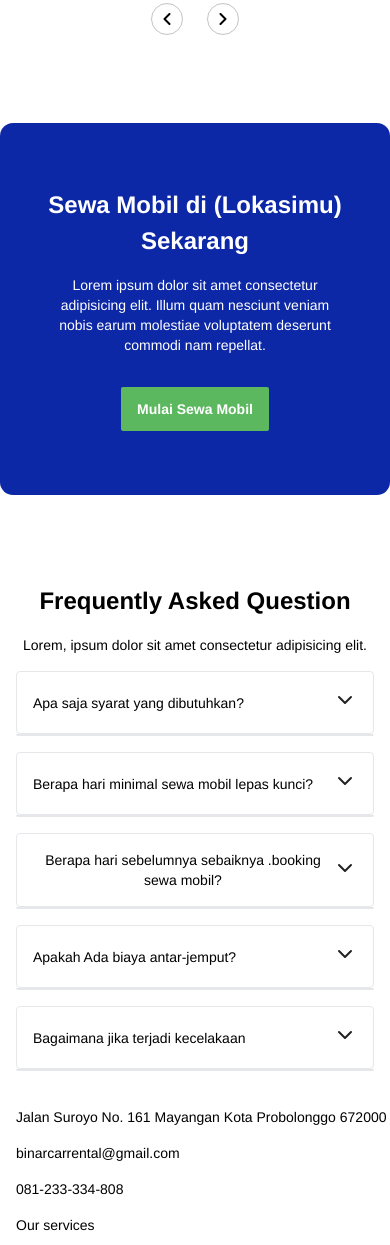
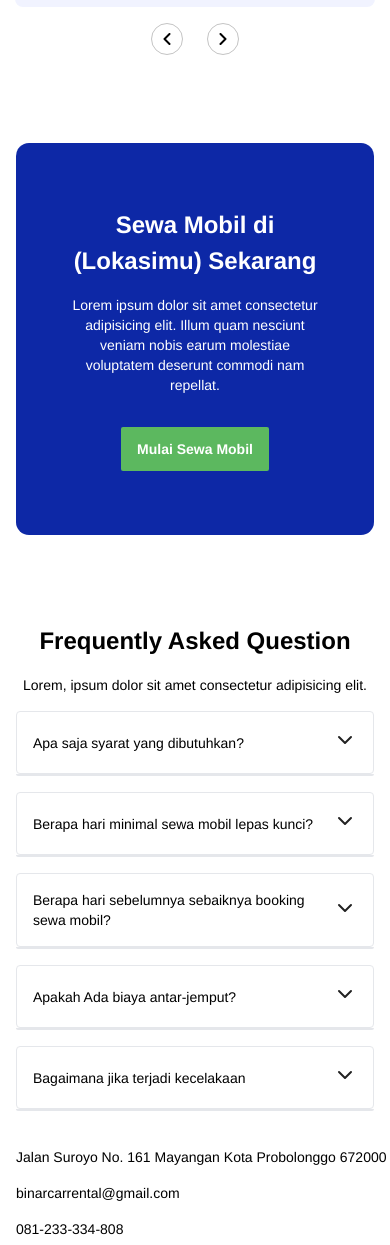
Before and after one commit to XisUndefined/24001117-synrgy7-muh-bcr-ch2, a website: page index.html in a window 390 px wide. Shown: the part 2899-4144 px from the top of the page. Drawn offline with Linux system fonts and the light colour scheme.

Commit message:
style: fixing responsive
- testimonial card: fix max width for responsive
- CTA: add margin
- accordion: fix text align and fix typo

```diff
--- a/index.html
+++ b/index.html
@@ -272,7 +272,7 @@
           </div>
         </div>
       </section>
-      <section id="order" class="flex w-full justify-center">
+      <section id="order" class="flex w-full justify-center px-4">
         <div
           class="container mx-auto items-center justify-center flex flex-wrap rounded-[13px] bg-darkblue-700 p-12 mt-[72px] md:mt-[92px]"
         >
@@ -356,7 +356,7 @@
                 aria-expanded="false"
                 aria-controls="collapse3"
               >
-                Berapa hari sebelumnya sebaiknya .booking sewa mobil?
+                Berapa hari sebelumnya sebaiknya booking sewa mobil?
               </button>
               <div id="collapse3" class="accordion-collapse">
                 <p class="p-4">
--- a/src/input.css
+++ b/src/input.css
@@ -30,7 +30,7 @@
   }
 
   .testimonial-card {
-    @apply flex flex-wrap sm:max-md:flex-nowrap md:max-lg:flex-wrap lg:flex-nowrap justify-center items-center sm:max-md:gap-11 lg:gap-11 bg-[#f1f3ff] mx-4 max-w-[443px] sm:max-w-[608px] md:max-w-[352px] lg:max-w-[480px] xl:max-w-[608px] px-10 py-8 rounded-lg;
+    @apply flex flex-wrap sm:max-md:flex-nowrap md:max-lg:flex-wrap lg:flex-nowrap justify-center items-center sm:max-md:gap-11 lg:gap-11 bg-[#f1f3ff] mx-4 max-w-[360px] sm:max-w-[608px] md:max-w-[352px] lg:max-w-[480px] xl:max-w-[608px] px-10 py-8 rounded-lg;
   }
 
   .review-img {
@@ -42,7 +42,7 @@
   }
 
   .accordion {
-    @apply text-sm font-light leading-5 border-[1px] rounded-[4px] flex w-full items-center justify-between p-4 after:content-[url("./../img/chevron-down.svg")] after:transform after:origin-center after:duration-200 after:ease-in-out after:aria-expanded:rotate-180;
+    @apply text-sm font-light leading-5 text-start border-[1px] rounded-[4px] flex w-full items-center justify-between p-4 after:content-[url("./../img/chevron-down.svg")] after:transform after:origin-center after:duration-200 after:ease-in-out after:aria-expanded:rotate-180;
   }
 
   .accordion-collapse {
```
Also changed, not shown: public/css/style.css.
